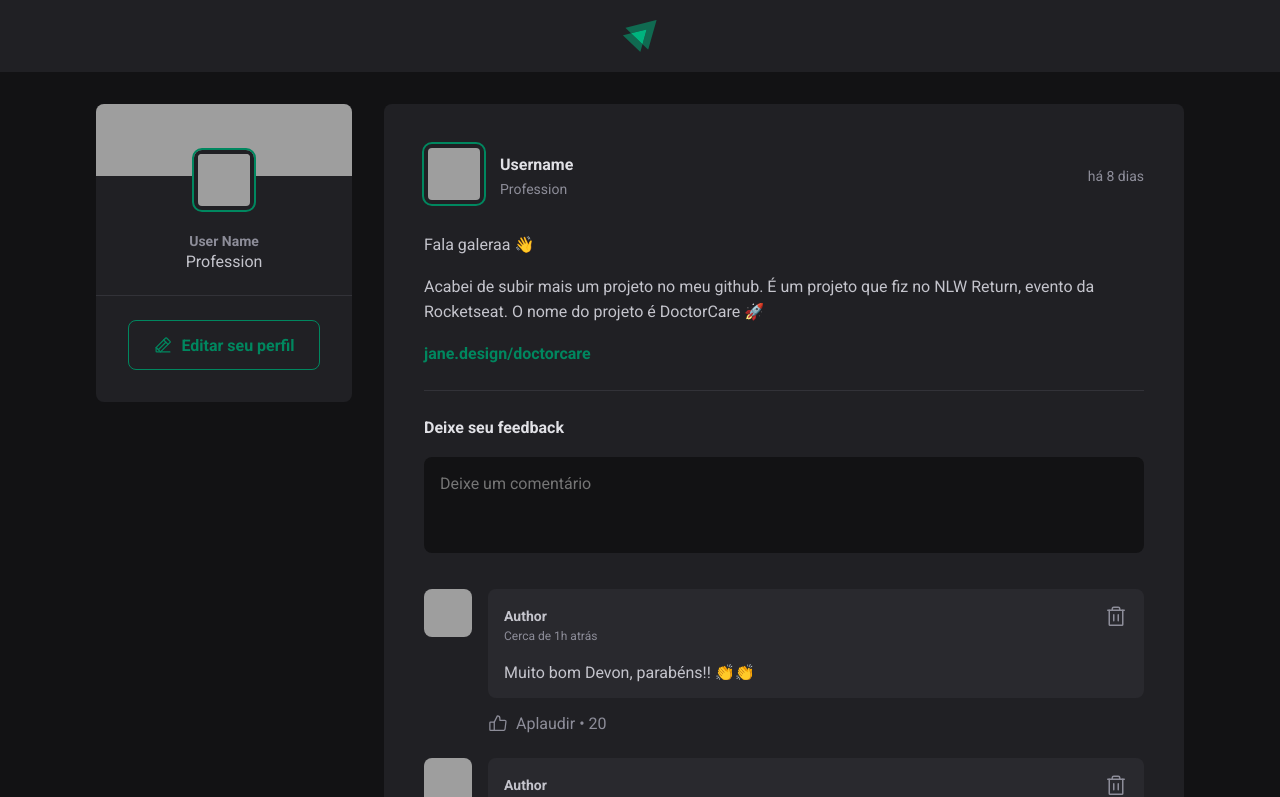
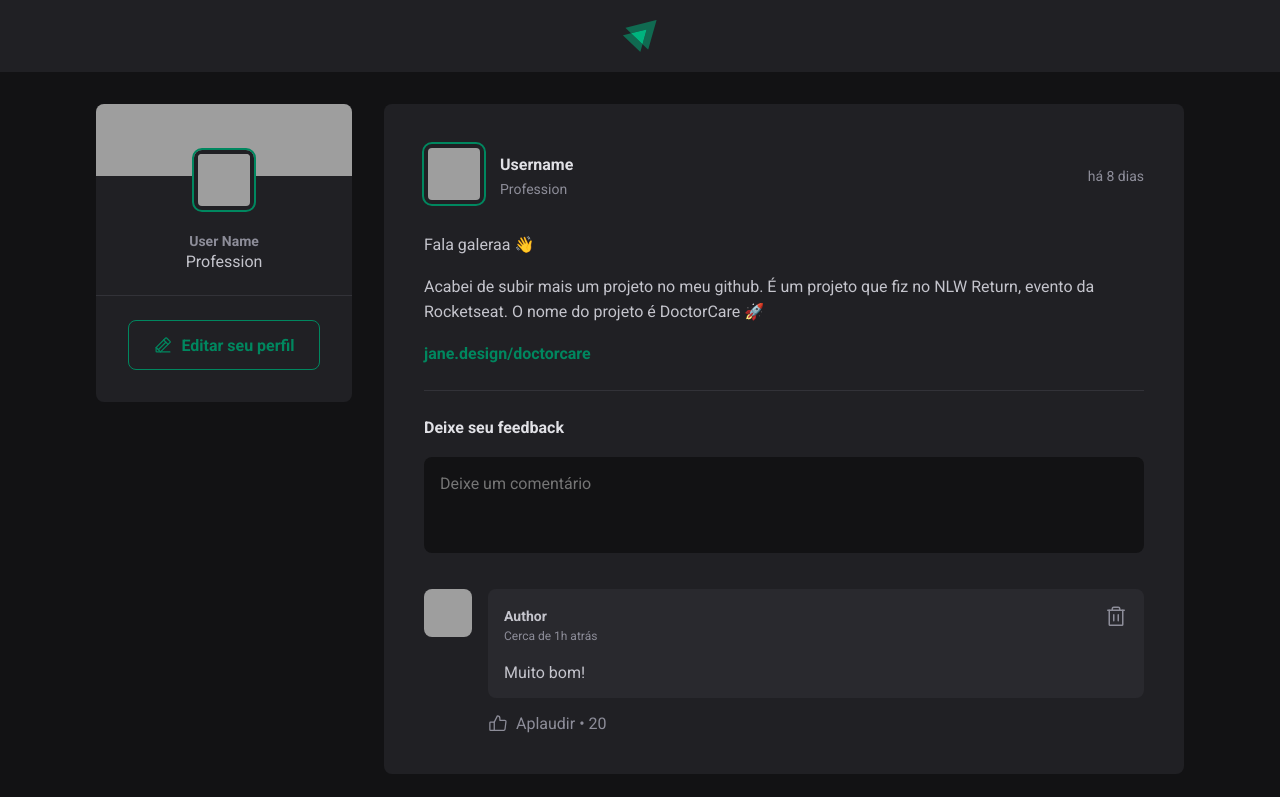
Before and after one commit to joao-hideki/Ignite-Feed, a React (Vite) app: page / in a window 1280 px wide. Shown: the top 797 px of the page. Built offline with nearby package versions, Linux system fonts and the light colour scheme; grey boxes are pictures that could not be loaded.

Commit message:
implementando a funcionalidade de adicionar comentários nos posts

```diff
--- a/src/components/Comment.jsx
+++ b/src/components/Comment.jsx
@@ -2,7 +2,7 @@
 import styles from './Comment.module.css';
 import { Avatar } from './Avatar';
 
-export function Comment() {
+export function Comment({content}) {
     return(
         <div className={styles.comment}>
             <Avatar
@@ -24,7 +24,7 @@
                             <Trash size={24}/>
                         </button>
                     </header>
-                    <p>Muito bom Devon, parabéns!! 👏👏</p>
+                    <p>{content}</p>
                 </div>
 
                 <footer>
--- a/src/components/Post.jsx
+++ b/src/components/Post.jsx
@@ -3,15 +3,27 @@
 import { Avatar } from './Avatar';
 import { Comment } from './Comment';
 import ptBr from 'date-fns/locale/pt-BR'
+import { useState } from 'react';
 
 export function Post({author, content, publishedAt}) {
+    const [comments, setComments] = useState([
+        'Muito bom!'
+    ]);
+    const [newComment, setNewComment] = useState('');
+
     const publishedDateFormatted = format(publishedAt, "d 'de' LLLL 'às' HH:mm'h'", {
         locale: ptBr
     });
     const publishedDateRelativeToNow = formatDistanceToNow(publishedAt, {
         locale: ptBr,
         addSuffix: true
-    })
+    });
+
+    function handleCreateNewComment(event) {
+        event.preventDefault();
+        setComments([...comments, newComment]);
+        setNewComment('');
+    }
 
     return(
         <article className={styles.post}>
@@ -33,26 +45,34 @@
 
             <div className={styles.content}>
                 {content.map((line) => {
-                    if(line.type === 'paragraph') {
+                    if (line.type === 'paragraph') {
                         return <p>{line.content}</p>
-                    } else if(line.type === 'link') {
+                    } else if (line.type === 'link') {
                         return <p><a href='#'>{line.content}</a></p>
                     }
                 })}
             </div>
 
-            <form className={styles.commentForm}>
+            <form
+                className={styles.commentForm}
+                onSubmit={handleCreateNewComment}
+            >
                 <strong>Deixe seu feedback</strong>
-                <textarea placeholder='Deixe um comentário' />
+                <textarea
+                    name='comment'
+                    placeholder='Deixe um comentário'
+                    value={newComment}
+                    onChange={(e) => setNewComment(e.target.value)}
+                />
                 <footer>
                     <button type='submit'>Publicar</button>
                 </footer>
             </form>
 
             <div className={styles.commentList}>
-                <Comment />
-                <Comment />
-                <Comment />
+                {comments.map((comment) => (
+                    <Comment content={comment} />
+                ))}
             </div>
         </article>
     )
```
